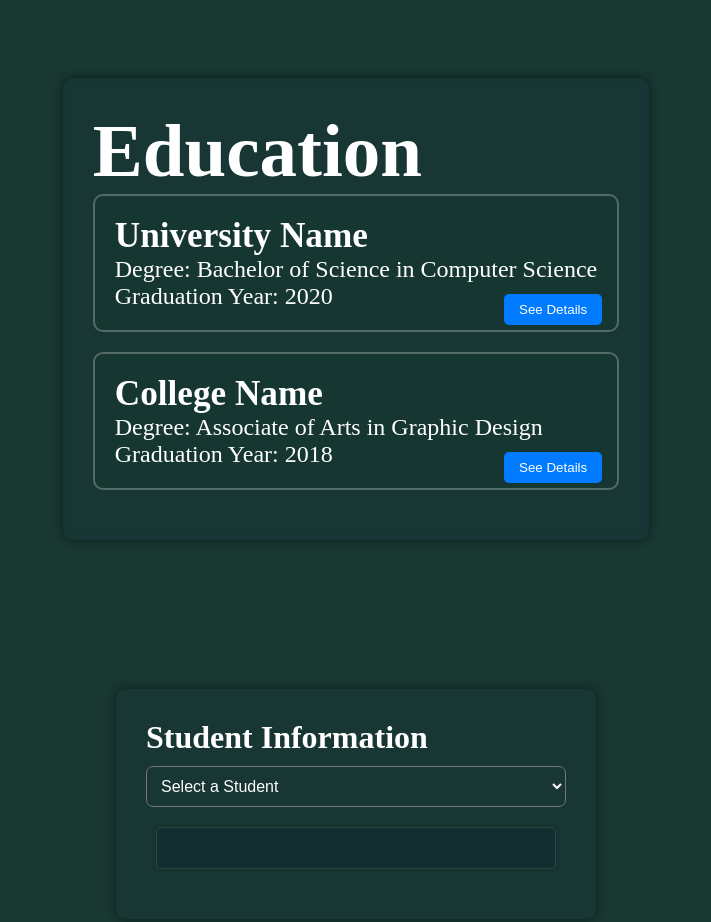
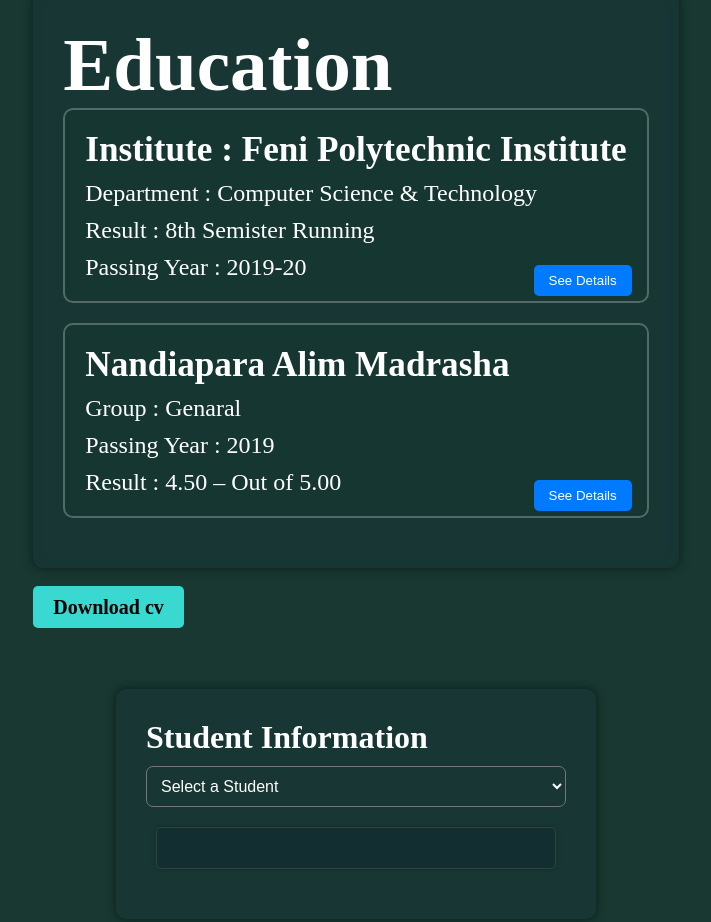
Before and after one commit to ZaHiD-HaSaN-72/class19, a plain HTML site: page index.html in a window 1280 px wide. Shown: the part 376-1298 px from the top of the page, without its empty margins (284-995 px from the left). Drawn offline with nearby package versions, Linux system fonts and the light colour scheme.

Commit message:
add button

```diff
--- a/index.html
+++ b/index.html
@@ -16,11 +16,11 @@
             <h2> <span style="color:  rgb(255, 136, 0);">Z</span>ahid</h2>
             <div class="bx bx-menu" id="menu-icon"></div>
             <div class="nav-item">
-                <a href="index.html" style="color:cornflowerblue;">Home</a>
+                <a href="index.html">Home</a>
                 <a href="about.html">About</a>
                 <a href="contact.html">Contact</a>
                 <a href="service.html">Service</a>
-                <a href="Edu.html">Education</a>
+                <a href="Edu.html" style="color:cornflowerblue;">Education</a>
             </div>
         </nav>
     </header>
@@ -41,22 +41,27 @@
                         <h2>Education</h2>
                         <div class="education-entry">
                             <div class="education-details">
-                                <h3>University Name</h3>
-                                <p>Degree: Bachelor of Science in Computer Science</p>
-                                <p>Graduation Year: 2020</p>
+                                <h3>Institute : Feni Polytechnic Institute</h3>
+                                <p>Department : Computer Science & Technology</p>
+                                <p>Result : 8th Semister Running</p>
+                                <p>Passing Year : 2019-20</p>
                             </div>
                             <button class="toggle-info">See Details</button>
                         </div>
 
                         <div class="education-entry">
                             <div class="education-details">
-                                <h3>College Name</h3>
-                                <p>Degree: Associate of Arts in Graphic Design</p>
-                                <p>Graduation Year: 2018</p>
+                                <h3>Nandiapara Alim Madrasha</h3>
+                                <p>Group : Genaral</p>
+                                <p>Passing Year : 2019</p>
+                                <p>Result : 4.50 – Out of 5.00</p>
                             </div>
                             <button class="toggle-info">See Details</button>
                         </div>
                     </section>
+                    <a class="cv-btn" target="_blank" href="https://drive.google.com/file/d/1aftOy8Fd12y5chgLTq2Ny8hspm7-tyrl/view?usp=drive_link_blank">
+                        Download cv
+                    </a>
                 </div>
             </div>
 
--- a/style.css
+++ b/style.css
@@ -202,6 +202,7 @@ body{
 .education-details p {
     font-size: 1.5rem;
     color: #ffffff;
+    margin-top: 10px;
 }
 
 .education-entry::before {
@@ -229,6 +230,26 @@ body{
     align-items: center;
     font-size: 50px;
 }
+.cv-btn{
+    margin-top: 30px;
+    text-decoration: none;
+    color: rgb(1, 1, 1);
+    padding: 10px 20px;
+    border-radius: 5px;
+    background-color: rgb(57, 216, 208);
+    font-size: 20px;
+    font-weight: 600;
+}
+.cv-btn:hover{
+    box-shadow:0px 0px 10px rgb(56, 217, 171) ;
+    transition: 0.4s;
+    background: transparent;
+    color: rgb(57, 216, 208);
+    border: 1px solid rgb(57, 216, 208);
+    backdrop-filter: blur(5px);
+
+
+ }
 /* education end */
 /* studentInformation */
 .student-info{
```
